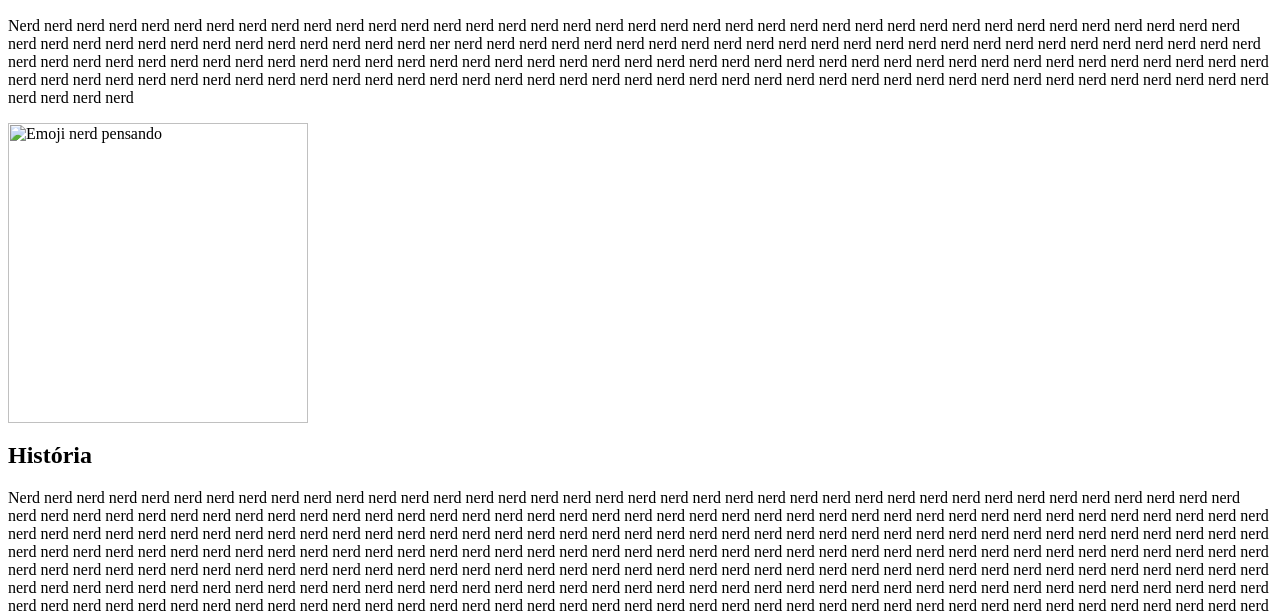
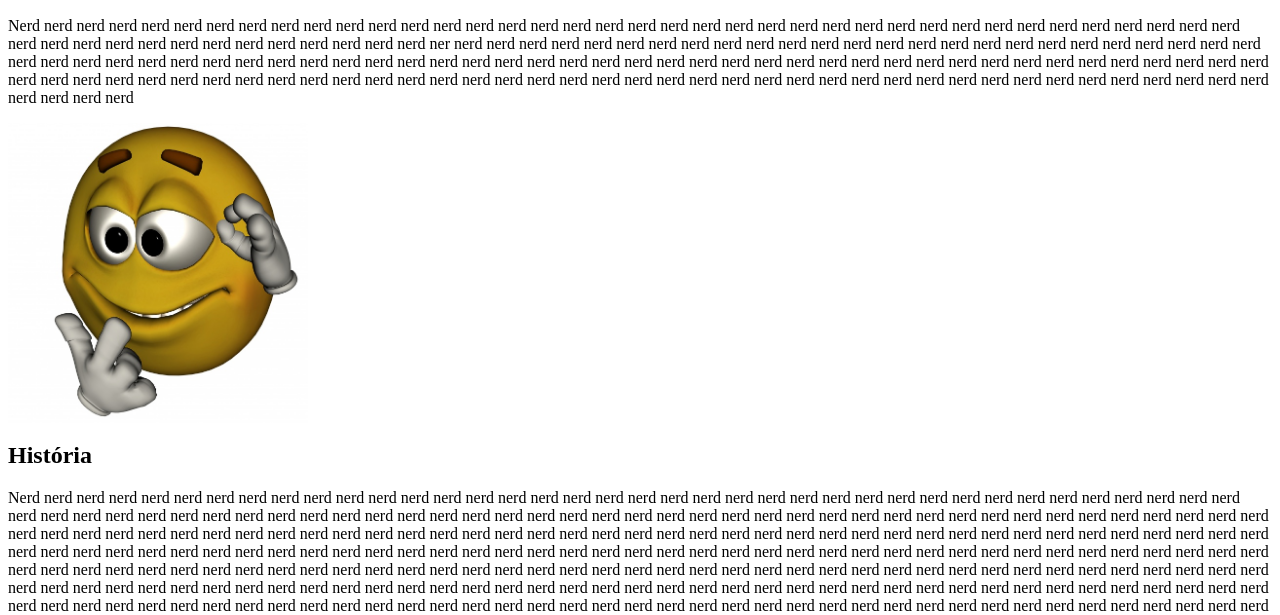
Before and after one commit to MiguelMarcilon/nerd, a plain HTML site: page index.html in a window 1280 px wide. Shown: the part 177-792 px from the top of the page. Drawn offline with Linux system fonts and the light colour scheme.

Commit message:
Add files via upload

```diff
--- a/index.html
+++ b/index.html
@@ -13,7 +13,7 @@
 
         <h2>Resumo</h2>
         <p>Nerd nerd nerd nerd nerd nerd nerd nerd nerd nerd nerd nerd nerd nerd nerd nerd nerd nerd nerd nerd nerd nerd nerd nerd nerd nerd nerd nerd nerd nerd nerd nerd nerd nerd nerd nerd nerd nerd nerd nerd nerd nerd nerd nerd nerd nerd nerd nerd nerd nerd nerd ner  nerd nerd nerd nerd nerd nerd nerd nerd nerd nerd nerd nerd nerd nerd nerd nerd nerd nerd nerd nerd nerd  nerd  nerd nerd nerd nerd nerd nerd nerd nerd nerd nerd nerd nerd nerd nerd nerd nerd nerd nerd nerd nerd nerd nerd nerd nerd nerd nerd nerd nerd nerd nerd nerd nerd nerd  nerd nerd nerd nerd nerd nerd nerd nerd nerd nerd nerd nerd nerd nerd nerd nerd nerd nerd nerd nerd nerd nerd nerd nerd nerd nerd nerd nerd nerd nerd nerd nerd  nerd nerd nerd nerd nerd nerd nerd nerd nerd nerd nerd nerd nerd nerd nerd nerd nerd nerd nerd nerd </p>
-        <img src="Imagem/nerd-smiley-1859451757.jpg" alt="Emoji nerd pensando" height="300" weight="300">
+        <img src="nerd-smiley-1859451757.jpg" alt="Emoji nerd pensando" height="300" weight="300">
 
 
         <h2>História</h2>
```
